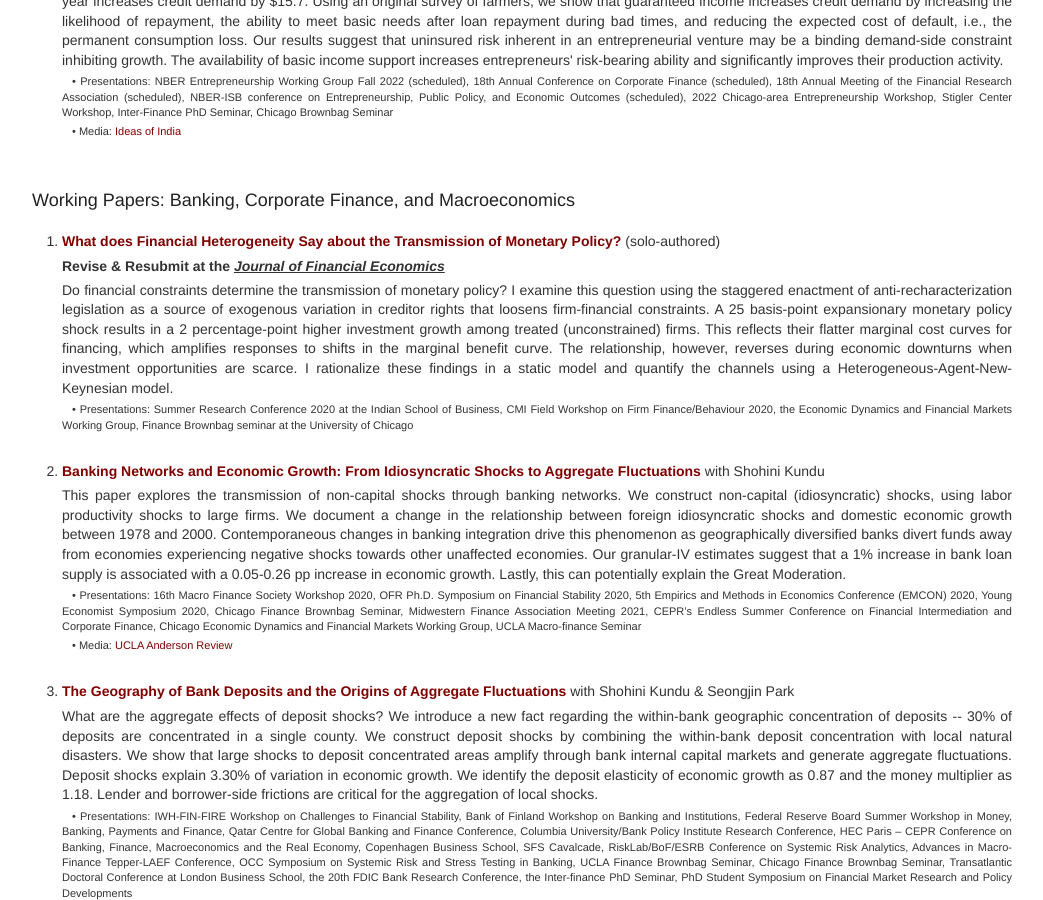
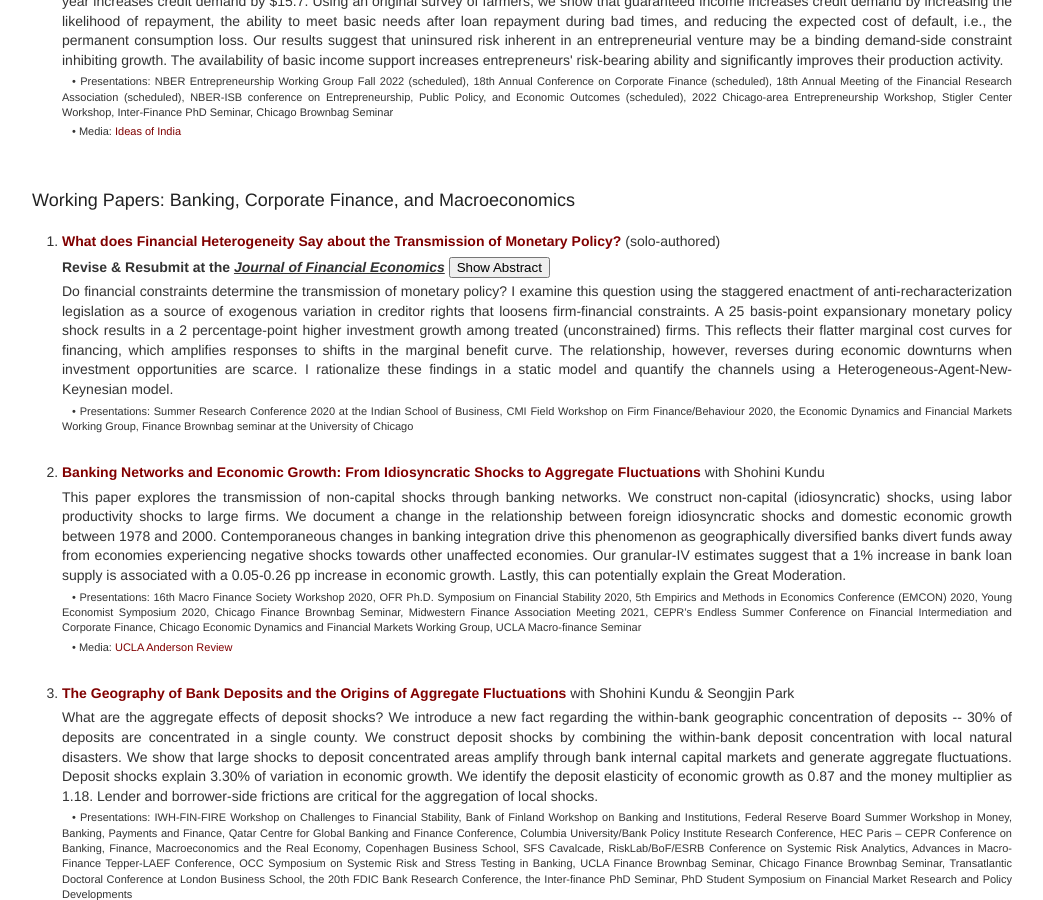
Before and after one commit to nishvats/nishvats.github.io, a Jekyll site: the page built from research.html, in a window 1280 px wide and 900 px high, scrolled down 372 px. Shown: the whole window, without its empty margins (118-1161 px from the left). Built offline with Jekyll 4.4.1, drawn with Linux system fonts in a browser that asks for light colours.

Commit message:
Update research.html

```diff
--- a/research.html
+++ b/research.html
@@ -19,6 +19,7 @@ layout: default
 
   <li> <b><a href="/Documents/paper_mt.pdf">What does Financial Heterogeneity Say about the Transmission of Monetary Policy?</a></b> (solo-authored) </li>
     <p> <b> Revise & Resubmit at the <u><em>Journal of Financial Economics</em></u> </b>
+      <button class = "btn tbn-primary">Show Abstract</button>
     <p align="justify"> Do financial constraints determine the transmission of monetary policy? I examine this question using the staggered enactment of anti-recharacterization legislation as a source of exogenous variation in creditor rights that loosens firm-financial constraints. A 25 basis-point expansionary monetary policy shock results in a 2 percentage-point higher investment growth among treated (unconstrained) firms. This reflects their flatter marginal cost curves for financing, which amplifies responses to shifts in the marginal benefit curve. The relationship, however, reverses during economic downturns when investment opportunities are scarce. I rationalize these findings in a static model and quantify the channels using a Heterogeneous-Agent-New-Keynesian model. </p>
     <p style="text-indent:10px;font-size:11px" align="justify">• Presentations: Summer Research Conference 2020 at the Indian School of Business, CMI Field Workshop on Firm Finance/Behaviour 2020, the Economic Dynamics and Financial Markets Working Group, Finance Brownbag seminar at the University of Chicago </p>
 
```
